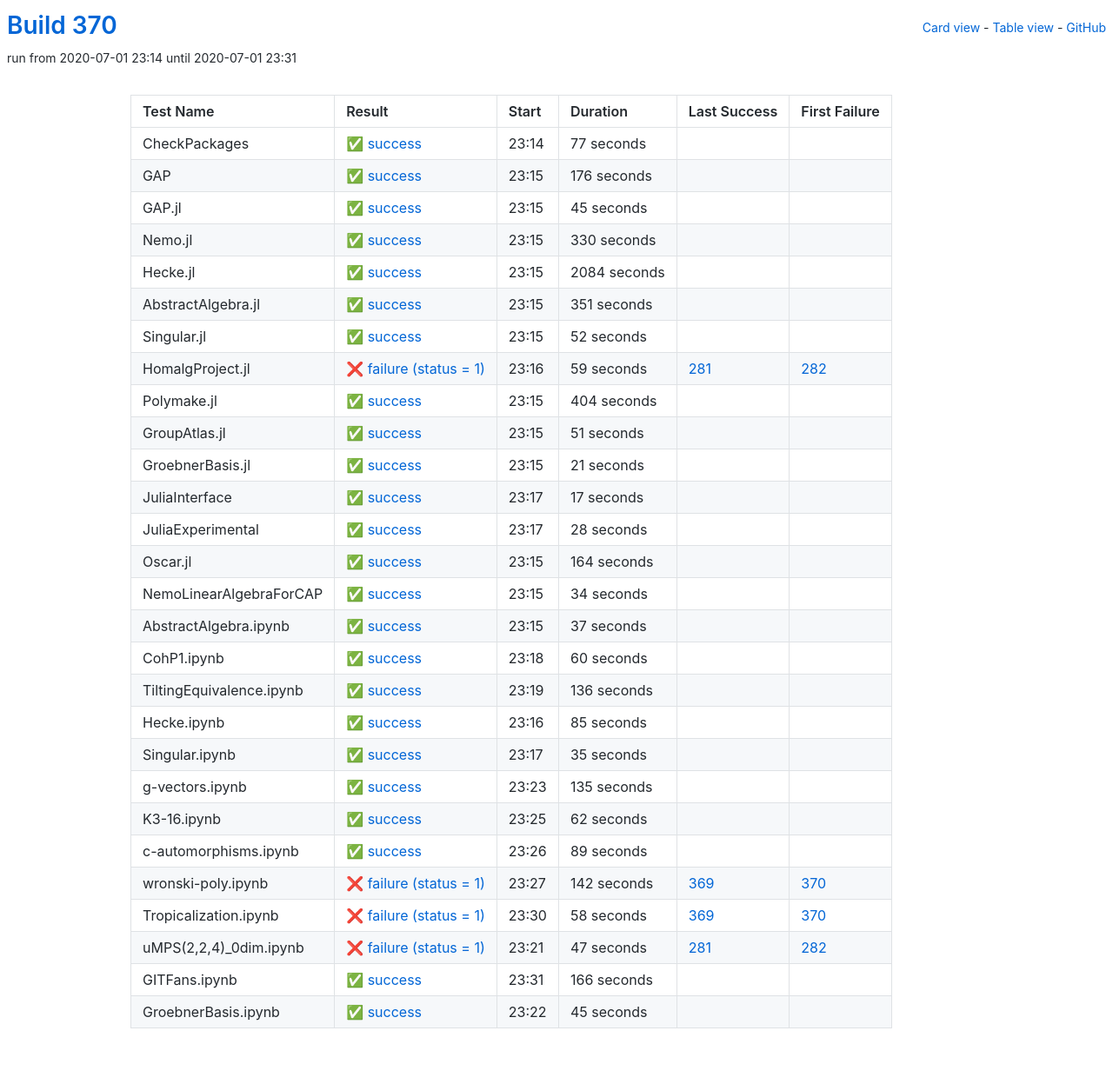
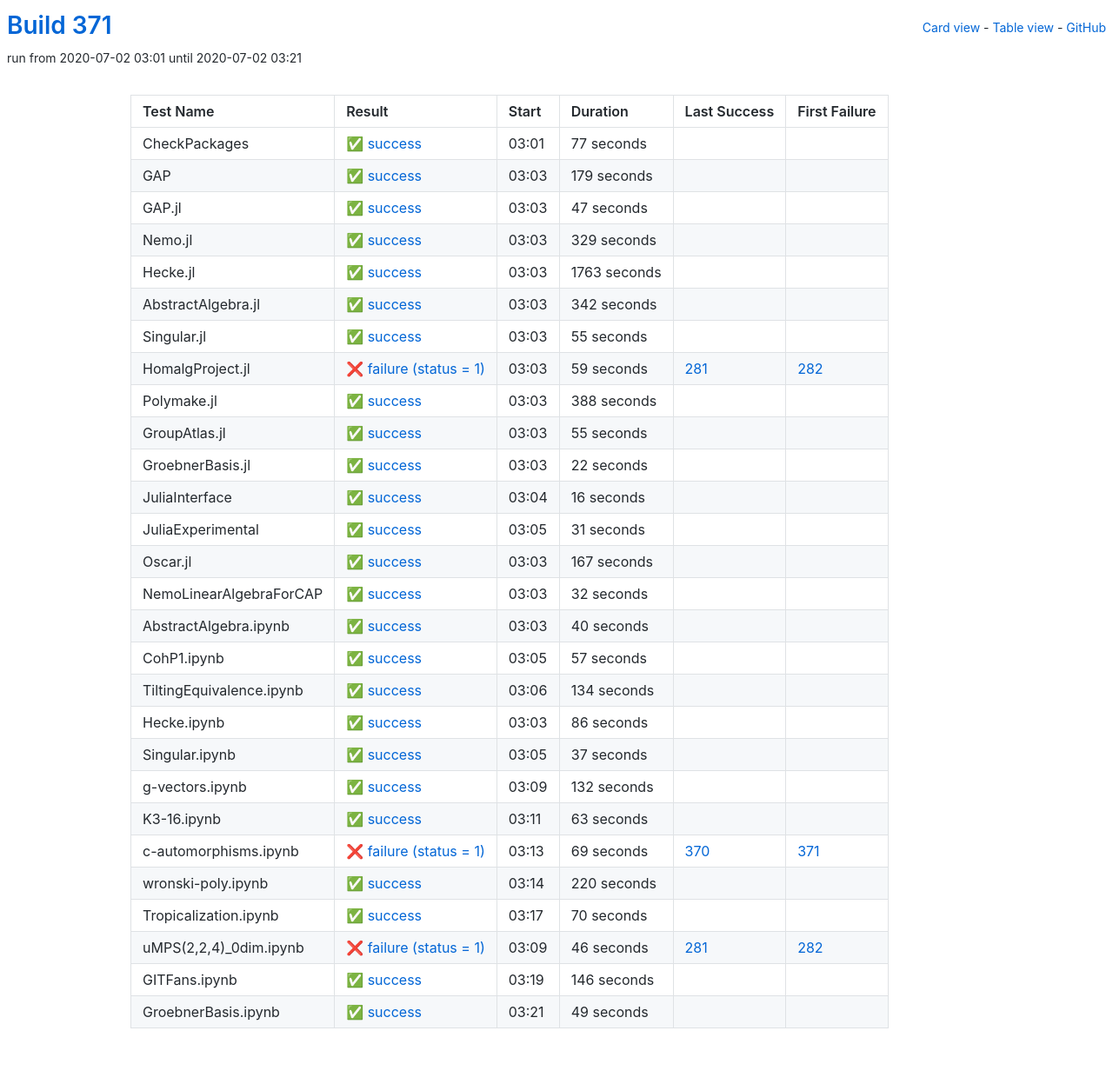
Before and after one commit to oscar-system/oscar-ci-status-stable, a Jekyll site: the page built from table.html, in a window 1280 px wide. Shown: the whole page at 87% size. Built offline with Jekyll 4.4.1, drawn with Linux system fonts in a browser that asks for light colours.

Commit message:
Build #371

```diff
--- a/_data/ci.yml
+++ b/_data/ci.yml
@@ -1,6 +1,6 @@
 ---
-build: 370
-build_url: https://oscarci.mathematik.uni-kl.de/job/oscar-stable/370/
+build: 371
+build_url: https://oscarci.mathematik.uni-kl.de/job/oscar-stable/371/
 job: oscar-stable
 organization: oscar-system
 repo: oscar-ci-status-stable
@@ -8,8 +8,8 @@ repourl: https://github.com/oscar-system/oscar-ci-status-stable
 tests:
 - name: CheckPackages
   id: checkpackages
-  log: https://oscarci.mathematik.uni-kl.de/job/oscar-stable/370/artifact/logs/build-370/CheckPackages.log
-  start: 2020-07-01 23:14
+  log: https://oscarci.mathematik.uni-kl.de/job/oscar-stable/371/artifact/logs/build-371/CheckPackages.log
+  start: 2020-07-02 03:01
   success: true
   exitcode: 0
   status: success
@@ -20,80 +20,80 @@ tests:
   first_failure_url:
 - name: GAP
   id: gap
-  log: https://oscarci.mathematik.uni-kl.de/job/oscar-stable/370/artifact/logs/build-370/GAP.log
-  start: 2020-07-01 23:15
+  log: https://oscarci.mathematik.uni-kl.de/job/oscar-stable/371/artifact/logs/build-371/GAP.log
+  start: 2020-07-02 03:03
   success: true
   exitcode: 0
   status: success
-  duration: 176
+  duration: 179
   last_success: false
   last_success_url:
   first_failure: false
   first_failure_url:
 - name: GAP.jl
   id: gap-jl
-  log: https://oscarci.mathematik.uni-kl.de/job/oscar-stable/370/artifact/logs/build-370/GAP.jl.log
-  start: 2020-07-01 23:15
+  log: https://oscarci.mathematik.uni-kl.de/job/oscar-stable/371/artifact/logs/build-371/GAP.jl.log
+  start: 2020-07-02 03:03
   success: true
   exitcode: 0
   status: success
-  duration: 45
+  duration: 47
   last_success: false
   last_success_url:
   first_failure: false
   first_failure_url:
 - name: Nemo.jl
   id: nemo-jl
-  log: https://oscarci.mathematik.uni-kl.de/job/oscar-stable/370/artifact/logs/build-370/Nemo.jl.log
-  start: 2020-07-01 23:15
+  log: https://oscarci.mathematik.uni-kl.de/job/oscar-stable/371/artifact/logs/build-371/Nemo.jl.log
+  start: 2020-07-02 03:03
   success: true
   exitcode: 0
   status: success
-  duration: 330
+  duration: 329
   last_success: false
   last_success_url:
   first_failure: false
   first_failure_url:
 - name: Hecke.jl
   id: hecke-jl
-  log: https://oscarci.mathematik.uni-kl.de/job/oscar-stable/370/artifact/logs/build-370/Hecke.jl.log
-  start: 2020-07-01 23:15
+  log: https://oscarci.mathematik.uni-kl.de/job/oscar-stable/371/artifact/logs/build-371/Hecke.jl.log
+  start: 2020-07-02 03:03
   success: true
   exitcode: 0
   status: success
-  duration: 2084
+  duration: 1763
   last_success: false
   last_success_url:
   first_failure: false
   first_failure_url:
 - name: AbstractAlgebra.jl
   id: abstractalgebra-jl
-  log: https://oscarci.mathematik.uni-kl.de/job/oscar-stable/370/artifact/logs/build-370/AbstractAlgebra.jl.log
-  start: 2020-07-01 23:15
+  log: https://oscarci.mathematik.uni-kl.de/job/oscar-stable/371/artifact/logs/build-371/AbstractAlgebra.jl.log
+  start: 2020-07-02 03:03
   success: true
   exitcode: 0
   status: success
-  duration: 351
+  duration: 342
   last_success: false
   last_success_url:
   first_failure: false
   first_failure_url:
 - name: Singular.jl
   id: singular-jl
-  log: https://oscarci.mathematik.uni-kl.de/job/oscar-stable/370/artifact/logs/build-370/Singular.jl.log
-  start: 2020-07-01 23:15
+  log: https://oscarci.mathematik.uni-kl.de/job/oscar-stable/371/artifact/logs/build-371/Singular.jl.log
+  start: 2020-07-02 03:03
   success: true
   exitcode: 0
   status: success
-  duration: 52
+  duration: 55
   last_success: false
   last_success_url:
   first_failure: false
   first_failure_url:
 - name: HomalgProject.jl
   id: homalgproject-jl
-  log: https://oscarci.mathematik.uni-kl.de/job/oscar-stable/370/artifact/logs/build-370/HomalgProject.jl.log
-  start: 2020-07-01 23:16
+  log: https://oscarci.mathematik.uni-kl.de/job/oscar-stable/371/artifact/logs/build-371/HomalgProject.jl.log
+  start: 2020-07-02 03:03
   success: false
   exitcode: 1
   status: failure
@@ -104,92 +104,140 @@ tests:
   first_failure_url: https://oscarci.mathematik.uni-kl.de/job/oscar-stable/282/
 - name: Polymake.jl
   id: polymake-jl
-  log: https://oscarci.mathematik.uni-kl.de/job/oscar-stable/370/artifact/logs/build-370/Polymake.jl.log
-  start: 2020-07-01 23:15
+  log: https://oscarci.mathematik.uni-kl.de/job/oscar-stable/371/artifact/logs/build-371/Polymake.jl.log
+  start: 2020-07-02 03:03
   success: true
   exitcode: 0
   status: success
-  duration: 404
+  duration: 388
   last_success: false
   last_success_url:
   first_failure: false
   first_failure_url:
 - name: GroupAtlas.jl
   id: groupatlas-jl
-  log: https://oscarci.mathematik.uni-kl.de/job/oscar-stable/370/artifact/logs/build-370/GroupAtlas.jl.log
-  start: 2020-07-01 23:15
+  log: https://oscarci.mathematik.uni-kl.de/job/oscar-stable/371/artifact/logs/build-371/GroupAtlas.jl.log
+  start: 2020-07-02 03:03
   success: true
   exitcode: 0
   status: success
-  duration: 51
+  duration: 55
   last_success: false
   last_success_url:
   first_failure: false
   first_failure_url:
 - name: GroebnerBasis.jl
   id: groebnerbasis-jl
-  log: https://oscarci.mathematik.uni-kl.de/job/oscar-stable/370/artifact/logs/build-370/GroebnerBasis.jl.log
-  start: 2020-07-01 23:15
+  log: https://oscarci.mathematik.uni-kl.de/job/oscar-stable/371/artifact/logs/build-371/GroebnerBasis.jl.log
+  start: 2020-07-02 03:03
   success: true
   exitcode: 0
   status: success
-  duration: 21
+  duration: 22
   last_success: false
   last_success_url:
   first_failure: false
   first_failure_url:
 - name: JuliaInterface
   id: juliainterface
-  log: https://oscarci.mathematik.uni-kl.de/job/oscar-stable/370/artifact/logs/build-370/JuliaInterface.log
-  start: 2020-07-01 23:17
+  log: https://oscarci.mathematik.uni-kl.de/job/oscar-stable/371/artifact/logs/build-371/JuliaInterface.log
+  start: 2020-07-02 03:04
   success: true
   exitcode: 0
   status: success
-  duration: 17
+  duration: 16
   last_success: false
   last_success_url:
   first_failure: false
   first_failure_url:
 - name: JuliaExperimental
   id: juliaexperimental
-  log: https://oscarci.mathematik.uni-kl.de/job/oscar-stable/370/artifact/logs/build-370/JuliaExperimental.log
-  start: 2020-07-01 23:17
+  log: https://oscarci.mathematik.uni-kl.de/job/oscar-stable/371/artifact/logs/build-371/JuliaExperimental.log
+  start: 2020-07-02 03:05
   success: true
   exitcode: 0
   status: success
-  duration: 28
+  duration: 31
   last_success: false
   last_success_url:
   first_failure: false
   first_failure_url:
 - name: Oscar.jl
   id: oscar-jl
-  log: https://oscarci.mathematik.uni-kl.de/job/oscar-stable/370/artifact/logs/build-370/Oscar.jl.log
-  start: 2020-07-01 23:15
+  log: https://oscarci.mathematik.uni-kl.de/job/oscar-stable/371/artifact/logs/build-371/Oscar.jl.log
+  start: 2020-07-02 03:03
   success: true
   exitcode: 0
   status: success
-  duration: 164
+  duration: 167
   last_success: false
   last_success_url:
   first_failure: false
   first_failure_url:
 - name: NemoLinearAlgebraForCAP
   id: nemolinearalgebraforcap
-  log: https://oscarci.mathematik.uni-kl.de/job/oscar-stable/370/artifact/logs/build-370/NemoLinearAlgebraForCAP.log
-  start: 2020-07-01 23:15
+  log: https://oscarci.mathematik.uni-kl.de/job/oscar-stable/371/artifact/logs/build-371/NemoLinearAlgebraForCAP.log
+  start: 2020-07-02 03:03
   success: true
   exitcode: 0
   status: success
-  duration: 34
+  duration: 32
   last_success: false
   last_success_url:
   first_failure: false
   first_failure_url:
 - name: AbstractAlgebra.ipynb
   id: abstractalgebra-ipynb
-  log: https://oscarci.mathematik.uni-kl.de/job/oscar-stable/370/artifact/logs/build-370/AbstractAlgebra.ipynb.log
-  start: 2020-07-01 23:15
+  log: https://oscarci.mathematik.uni-kl.de/job/oscar-stable/371/artifact/logs/build-371/AbstractAlgebra.ipynb.log
+  start: 2020-07-02 03:03
+  success: true
+  exitcode: 0
+  status: success
+  duration: 40
+  last_success: false
+  last_success_url:
+  first_failure: false
+  first_failure_url:
+- name: CohP1.ipynb
+  id: cohp1-ipynb
+  log: https://oscarci.mathematik.uni-kl.de/job/oscar-stable/371/artifact/logs/build-371/CohP1.ipynb.log
+  start: 2020-07-02 03:05
+  success: true
+  exitcode: 0
+  status: success
+  duration: 57
+  last_success: false
+  last_success_url:
+  first_failure: false
+  first_failure_url:
+- name: TiltingEquivalence.ipynb
+  id: tiltingequivalence-ipynb
+  log: https://oscarci.mathematik.uni-kl.de/job/oscar-stable/371/artifact/logs/build-371/TiltingEquivalence.ipynb.log
+  start: 2020-07-02 03:06
+  success: true
+  exitcode: 0
+  status: success
+  duration: 134
+  last_success: false
+  last_success_url:
+  first_failure: false
+  first_failure_url:
+- name: Hecke.ipynb
+  id: hecke-ipynb
+  log: https://oscarci.mathematik.uni-kl.de/job/oscar-stable/371/artifact/logs/build-371/Hecke.ipynb.log
+  start: 2020-07-02 03:03
+  success: true
+  exitcode: 0
+  status: success
+  duration: 86
+  last_success: false
+  last_success_url:
+  first_failure: false
+  first_failure_url:
+- name: Singular.ipynb
+  id: singular-ipynb
+  log: https://oscarci.mathematik.uni-kl.de/job/oscar-stable/371/artifact/logs/build-371/Singular.ipynb.log
+  start: 2020-07-02 03:05
   success: true
   exitcode: 0
   status: success
@@ -198,146 +246,98 @@ tests:
   last_success_url:
   first_failure: false
   first_failure_url:
-- name: CohP1.ipynb
-  id: cohp1-ipynb
-  log: https://oscarci.mathematik.uni-kl.de/job/oscar-stable/370/artifact/logs/build-370/CohP1.ipynb.log
-  start: 2020-07-01 23:18
+- name: g-vectors.ipynb
+  id: g-vectors-ipynb
+  log: https://oscarci.mathematik.uni-kl.de/job/oscar-stable/371/artifact/logs/build-371/g-vectors.ipynb.log
+  start: 2020-07-02 03:09
   success: true
   exitcode: 0
   status: success
-  duration: 60
-  last_success: false
-  last_success_url:
-  first_failure: false
-  first_failure_url:
-- name: TiltingEquivalence.ipynb
-  id: tiltingequivalence-ipynb
-  log: https://oscarci.mathematik.uni-kl.de/job/oscar-stable/370/artifact/logs/build-370/TiltingEquivalence.ipynb.log
-  start: 2020-07-01 23:19
-  success: true
-  exitcode: 0
-  status: success
-  duration: 136
-  last_success: false
-  last_success_url:
-  first_failure: false
-  first_failure_url:
-- name: Hecke.ipynb
-  id: hecke-ipynb
-  log: https://oscarci.mathematik.uni-kl.de/job/oscar-stable/370/artifact/logs/build-370/Hecke.ipynb.log
-  start: 2020-07-01 23:16
-  success: true
-  exitcode: 0
-  status: success
-  duration: 85
-  last_success: false
-  last_success_url:
-  first_failure: false
-  first_failure_url:
-- name: Singular.ipynb
-  id: singular-ipynb
-  log: https://oscarci.mathematik.uni-kl.de/job/oscar-stable/370/artifact/logs/build-370/Singular.ipynb.log
-  start: 2020-07-01 23:17
-  success: true
-  exitcode: 0
-  status: success
-  duration: 35
-  last_success: false
-  last_success_url:
-  first_failure: false
-  first_failure_url:
-- name: g-vectors.ipynb
-  id: g-vectors-ipynb
-  log: https://oscarci.mathematik.uni-kl.de/job/oscar-stable/370/artifact/logs/build-370/g-vectors.ipynb.log
-  start: 2020-07-01 23:23
-  success: true
-  exitcode: 0
-  status: success
-  duration: 135
+  duration: 132
   last_success: false
   last_success_url:
   first_failure: false
   first_failure_url:
 - name: K3-16.ipynb
   id: k3-16-ipynb
-  log: https://oscarci.mathematik.uni-kl.de/job/oscar-stable/370/artifact/logs/build-370/K3-16.ipynb.log
-  start: 2020-07-01 23:25
+  log: https://oscarci.mathematik.uni-kl.de/job/oscar-stable/371/artifact/logs/build-371/K3-16.ipynb.log
+  start: 2020-07-02 03:11
   success: true
   exitcode: 0
   status: success
-  duration: 62
+  duration: 63
   last_success: false
   last_success_url:
   first_failure: false
   first_failure_url:
 - name: c-automorphisms.ipynb
   id: c-automorphisms-ipynb
-  log: https://oscarci.mathematik.uni-kl.de/job/oscar-stable/370/artifact/logs/build-370/c-automorphisms.ipynb.log
-  start: 2020-07-01 23:26
+  log: https://oscarci.mathematik.uni-kl.de/job/oscar-stable/371/artifact/logs/build-371/c-automorphisms.ipynb.log
+  start: 2020-07-02 03:13
+  success: false
+  exitcode: 1
+  status: failure
+  duration: 69
+  last_success: 370
+  last_success_url: https://oscarci.mathematik.uni-kl.de/job/oscar-stable/370/
+  first_failure: 371
+  first_failure_url: https://oscarci.mathematik.uni-kl.de/job/oscar-stable/371/
+- name: wronski-poly.ipynb
+  id: wronski-poly-ipynb
+  log: https://oscarci.mathematik.uni-kl.de/job/oscar-stable/371/artifact/logs/build-371/wronski-poly.ipynb.log
+  start: 2020-07-02 03:14
   success: true
   exitcode: 0
   status: success
-  duration: 89
+  duration: 220
   last_success: false
   last_success_url:
   first_failure: false
   first_failure_url:
-- name: wronski-poly.ipynb
-  id: wronski-poly-ipynb
-  log: https://oscarci.mathematik.uni-kl.de/job/oscar-stable/370/artifact/logs/build-370/wronski-poly.ipynb.log
-  start: 2020-07-01 23:27
+- name: Tropicalization.ipynb
+  id: tropicalization-ipynb
+  log: https://oscarci.mathematik.uni-kl.de/job/oscar-stable/371/artifact/logs/build-371/Tropicalization.ipynb.log
+  start: 2020-07-02 03:17
+  success: true
+  exitcode: 0
+  status: success
+  duration: 70
+  last_success: false
+  last_success_url:
+  first_failure: false
+  first_failure_url:
+- name: uMPS(2,2,4)_0dim.ipynb
+  id: umps-2-2-4-0dim-ipynb
+  log: https://oscarci.mathematik.uni-kl.de/job/oscar-stable/371/artifact/logs/build-371/uMPS-2-2-4-_0dim.ipynb.log
+  start: 2020-07-02 03:09
   success: false
   exitcode: 1
   status: failure
-  duration: 142
-  last_success: 369
-  last_success_url: https://oscarci.mathematik.uni-kl.de/job/oscar-stable/369/
-  first_failure: 370
-  first_failure_url: https://oscarci.mathematik.uni-kl.de/job/oscar-stable/370/
-- name: Tropicalization.ipynb
-  id: tropicalization-ipynb
-  log: https://oscarci.mathematik.uni-kl.de/job/oscar-stable/370/artifact/logs/build-370/Tropicalization.ipynb.log
-  start: 2020-07-01 23:30
-  success: false
-  exitcode: 1
-  status: failure
-  duration: 58
-  last_success: 369
-  last_success_url: https://oscarci.mathematik.uni-kl.de/job/oscar-stable/369/
-  first_failure: 370
-  first_failure_url: https://oscarci.mathematik.uni-kl.de/job/oscar-stable/370/
-- name: uMPS(2,2,4)_0dim.ipynb
-  id: umps-2-2-4-0dim-ipynb
-  log: https://oscarci.mathematik.uni-kl.de/job/oscar-stable/370/artifact/logs/build-370/uMPS-2-2-4-_0dim.ipynb.log
-  start: 2020-07-01 23:21
-  success: false
-  exitcode: 1
-  status: failure
-  duration: 47
+  duration: 46
   last_success: 281
   last_success_url: https://oscarci.mathematik.uni-kl.de/job/oscar-stable/281/
   first_failure: 282
   first_failure_url: https://oscarci.mathematik.uni-kl.de/job/oscar-stable/282/
 - name: GITFans.ipynb
   id: gitfans-ipynb
-  log: https://oscarci.mathematik.uni-kl.de/job/oscar-stable/370/artifact/logs/build-370/GITFans.ipynb.log
-  start: 2020-07-01 23:31
+  log: https://oscarci.mathematik.uni-kl.de/job/oscar-stable/371/artifact/logs/build-371/GITFans.ipynb.log
+  start: 2020-07-02 03:19
   success: true
   exitcode: 0
   status: success
-  duration: 166
+  duration: 146
   last_success: false
   last_success_url:
   first_failure: false
   first_failure_url:
 - name: GroebnerBasis.ipynb
   id: groebnerbasis-ipynb
-  log: https://oscarci.mathematik.uni-kl.de/job/oscar-stable/370/artifact/logs/build-370/GroebnerBasis.ipynb.log
-  start: 2020-07-01 23:22
+  log: https://oscarci.mathematik.uni-kl.de/job/oscar-stable/371/artifact/logs/build-371/GroebnerBasis.ipynb.log
+  start: 2020-07-02 03:21
   success: true
   exitcode: 0
   status: success
-  duration: 45
+  duration: 49
   last_success: false
   last_success_url:
   first_failure: false
```
Also changed, not shown: README.md.
